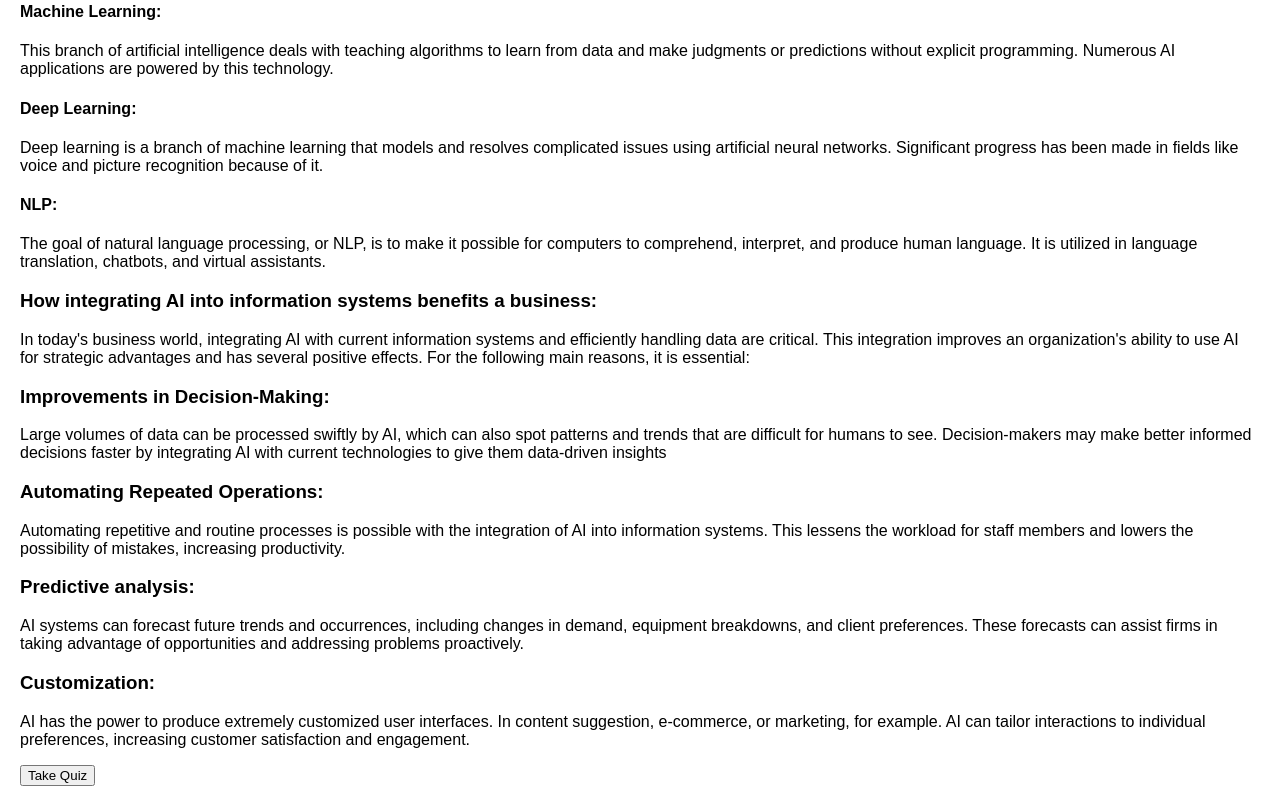
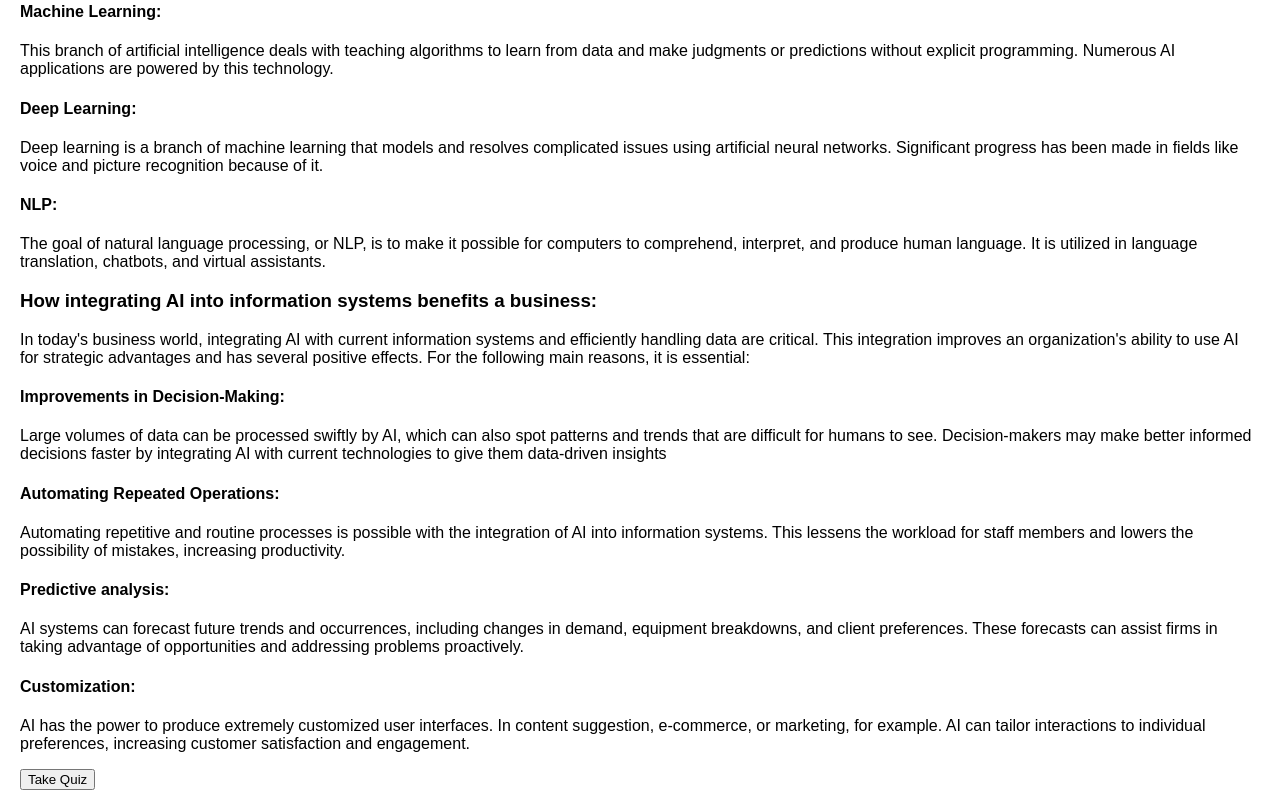
Before and after one commit to hikingtree/hikingtree.github.io, a plain HTML site: page B-Topic4.html in a window 1280 px wide. Shown: the part 1046-1856 px from the top of the page. Drawn offline with Linux system fonts and the light colour scheme.

Commit message:
Update B-Topic4.html

```diff
--- a/B-Topic4.html
+++ b/B-Topic4.html
@@ -38,16 +38,16 @@
                 <h3>How integrating AI into information systems benefits a business:</h3>
                 <p>In today's business world, integrating AI with current information systems and efficiently handling data are critical. This integration improves an organization's ability to use AI for strategic advantages and has several positive effects. For the following main reasons, it is essential:</p>
 
-                <h3>Improvements in Decision-Making:</h3>
+                <h4>Improvements in Decision-Making:</h4>
                 <p>Large volumes of data can be processed swiftly by AI, which can also spot patterns and trends that are difficult for humans to see. Decision-makers may make better informed decisions faster by integrating AI with current technologies to give them data-driven insights</p>
 
-                <h3>Automating Repeated Operations:</h3>
+                <h4>Automating Repeated Operations:</h4>
                 <p>Automating repetitive and routine processes is possible with the integration of AI into information systems. This lessens the workload for staff members and lowers the possibility of mistakes, increasing productivity.</p>
 
-                <h3>Predictive analysis:</h3>
+                <h4>Predictive analysis:</h4>
                 <p>AI systems can forecast future trends and occurrences, including changes in demand, equipment breakdowns, and client preferences. These forecasts can assist firms in taking advantage of opportunities and addressing problems proactively.</p>
 
-                <h3>Customization:</h3>
+                <h4>Customization:</h4>
                 <p>AI has the power to produce extremely customized user interfaces. In content suggestion, e-commerce, or marketing, for example. AI can tailor interactions to individual preferences, increasing customer satisfaction and engagement.</p>
 
             </div>
```
